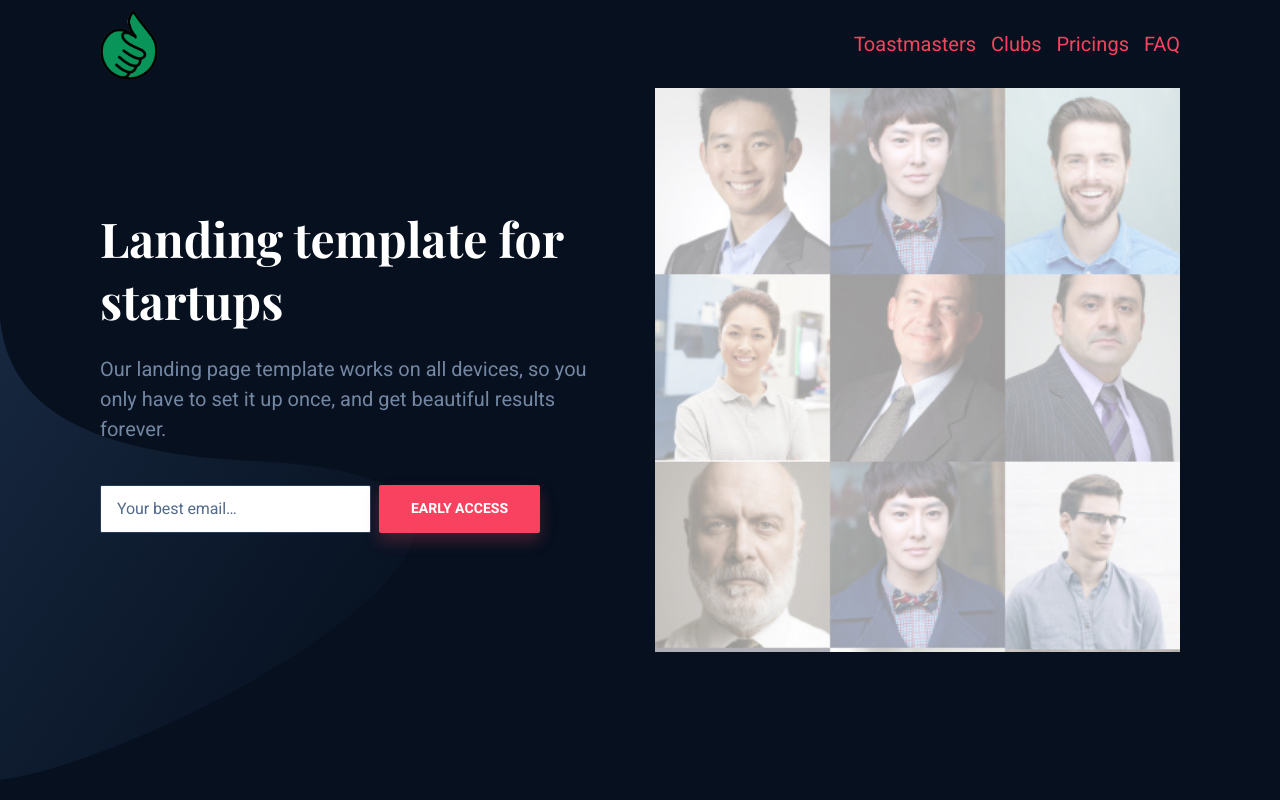
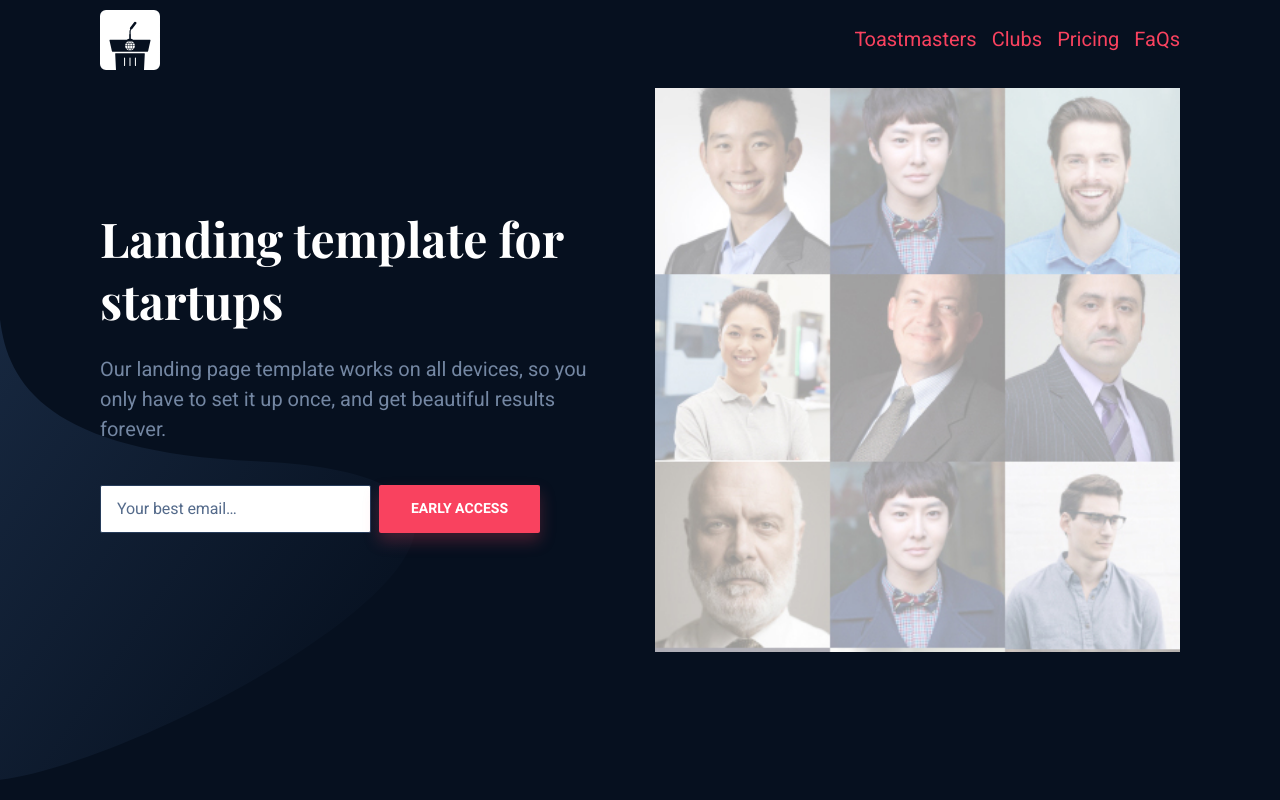
Before and after one commit to tmworld/tmworld.github.io, a website: page index.html in a window 1280 px wide. Shown: the top 800 px of the page. Drawn offline with nearby package versions, Linux system fonts and the light colour scheme.

Commit message:
update logo

```diff
--- a/index.html
+++ b/index.html
@@ -20,8 +20,40 @@
         <div class="site-header-inner">
           <div class="brand header-brand">
             <h1 class="m-0">
+              <span class="sr-only"> TMWorld </span>
               <a title="TMWorld" href="/">
-                <img class="site-header__logo" src="dist/images/logo.png" alt="App preview">
+                <svg width="60" height="60" xmlns="http://www.w3.org/2000/svg" viewBox="0 0 58.65 58.65">
+                  <title>icon-only</title>
+                  <g id="Layer_2" data-name="Layer 2">
+                    <g id="Layer_1-2" data-name="Layer 1">
+                      <path fill="#fff"
+                        d="M52.82,0h-47A5.82,5.82,0,0,0,0,5.82v47a5.82,5.82,0,0,0,5.82,5.82h9.82l-.79-15.84a.51.51,0,0,1,.47-.6h28a.51.51,0,0,1,.47.6L43,58.65h9.82a5.82,5.82,0,0,0,5.82-5.82v-47A5.82,5.82,0,0,0,52.82,0ZM49.36,29.71,47,40.41a.64.64,0,0,1-.57.51H12.23a.64.64,0,0,1-.57-.51L9.29,29.71c-.08-.36.09-.66.39-.66H26.35a3,3,0,0,1,2.18-1V23.78a.17.17,0,0,1,.17-.17h.1c0-1,0-1.8,0-2.51a4.28,4.28,0,0,1,.78-2.3,1.28,1.28,0,0,1-.11-1.66l3.72-4.94a1.28,1.28,0,1,1,2,1.54l-3.72,4.94a1.27,1.27,0,0,1-.93.5A5.46,5.46,0,0,0,30,20.85v2.75a.17.17,0,0,1,.17.17V28a3,3,0,0,1,2.11,1H49C49.26,29.05,49.44,29.35,49.36,29.71Z" />
+                      <rect fill="#fff" x="30.49" y="49.99" width="8.28" height="1" rx="0.5" ry="0.5"
+                        transform="translate(-15.86 85.12) rotate(-90)" />
+                      <rect fill="#fff" x="25.18" y="49.99" width="8.28" height="1" rx="0.5" ry="0.5"
+                        transform="translate(-21.17 79.81) rotate(-90)" />
+                      <rect fill="#fff" x="19.88" y="49.99" width="8.28" height="1" rx="0.5" ry="0.5"
+                        transform="translate(-26.47 74.51) rotate(-90)" />
+                      <path fill="#fff" d="M27.05,34.79h2.06V32.73H27.38A8,8,0,0,0,27.05,34.79Z" />
+                      <path fill="#fff" d="M26.64,35.21H24.58a5,5,0,0,0,.58,2.06h1.78A10.37,10.37,0,0,1,26.64,35.21Z" />
+                      <path fill="#fff" d="M27.51,32.32h1.61V30.5C28.46,30.62,27.88,31.33,27.51,32.32Z" />
+                      <path fill="#fff" d="M29.53,30.5v1.82h1.61C30.77,31.33,30.19,30.62,29.53,30.5Z" />
+                      <path fill="#fff" d="M31.26,32.73H29.53v2.06h2.06A8,8,0,0,0,31.26,32.73Z" />
+                      <path fill="#fff" d="M32,35.21a8,8,0,0,1-.29,2.06h1.78a5,5,0,0,0,.58-2.06Z" />
+                      <path fill="#fff" d="M27.38,37.27h1.73V35.21H27.05A8,8,0,0,0,27.38,37.27Z" />
+                      <path fill="#fff" d="M26.93,32.73H25.15a5,5,0,0,0-.58,2.06h2.06A10.37,10.37,0,0,1,26.93,32.73Z" />
+                      <path fill="#fff" d="M29.12,39.5V37.68H27.51C27.88,38.67,28.46,39.38,29.12,39.5Z" />
+                      <path fill="#fff" d="M27.05,37.68H25.4a4.82,4.82,0,0,0,3,2A4.07,4.07,0,0,1,27.05,37.68Z" />
+                      <path fill="#fff" d="M30.23,39.67a4.55,4.55,0,0,0,3-2H31.55A3.59,3.59,0,0,1,30.23,39.67Z" />
+                      <path fill="#fff" d="M31.59,32.32h1.65a4.82,4.82,0,0,0-3-2A4.07,4.07,0,0,1,31.59,32.32Z" />
+                      <path fill="#fff" d="M28.42,30.33a4.55,4.55,0,0,0-3,2h1.65A3.59,3.59,0,0,1,28.42,30.33Z" />
+                      <path fill="#fff" d="M29.53,37.68V39.5c.66-.12,1.24-.83,1.61-1.82Z" />
+                      <path fill="#fff" d="M31.59,35.21H29.53v2.06h1.73A8,8,0,0,0,31.59,35.21Z" />
+                      <path fill="#fff" d="M32,34.79h2.06a5,5,0,0,0-.58-2.06H31.72A10.37,10.37,0,0,1,32,34.79Z" />
+                    </g>
+                  </g>
+                </svg>
+
               </a>
             </h1>
           </div>
@@ -39,12 +71,12 @@
               </li>
               <li class="site-header__item">
                 <a href="#" class="site-header__link">
-                  Pricings
+                  Pricing
                 </a>
               </li>
               <li class="site-header__item">
                 <a href="#" class="site-header__link">
-                  FAQ
+                  FaQs
                 </a>
               </li>
             </ul>
@@ -61,7 +93,7 @@
               <h1 class="hero-title mt-0">Landing template for startups</h1>
               <p class="hero-paragraph">Our landing page template works on all devices, so you only have
                 to set it up once, and get beautiful results forever.</p>
-              <form action="https://formspree.io/sonbt@steenify.com" method="POST">
+              <form action="https://formspree.io/sonbui.gfd@gmail.com" method="POST">
                 <div class="ml-lg-0 footer-form newsletter-form field field-grouped">
                   <input type="hidden" name="name" value="TMWorld form submit">
                   <div class="control control-expanded">
@@ -528,7 +560,7 @@
         <div class="container">
           <div class="pricing-inner section-inner has-top-divider">
             <div class="pricing-faqs container-sm is-revealing">
-              <h4 class="mt-40 mb-32">FAQs</h4>
+              <h2 class="section-title mt-0 text-center">FAQs</h2>
               <ul class="accordion">
                 <li>
                   <div class="accordion-title">
--- a/src/scss/layout/_header.scss
+++ b/src/scss/layout/_header.scss
@@ -4,6 +4,7 @@
   left: 0;
   width: 100%;
   padding-top: 10px;
+  z-index: 12;
 
   &::before {
     content: '';
```
Also changed, not shown: dist/css/style.css, src/images/logo.svg (added).
